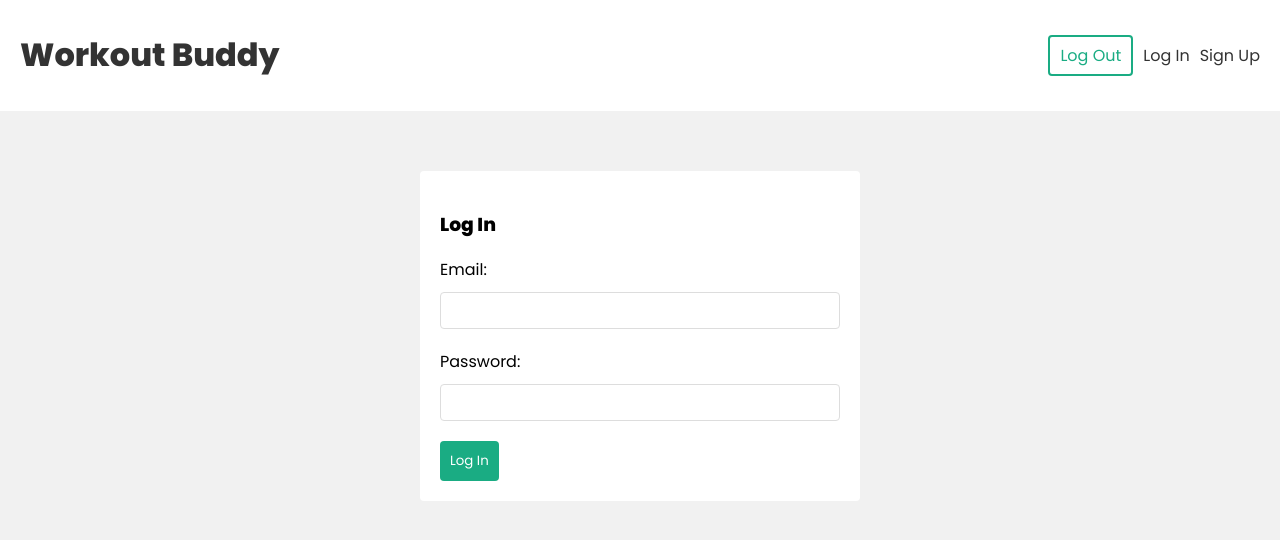
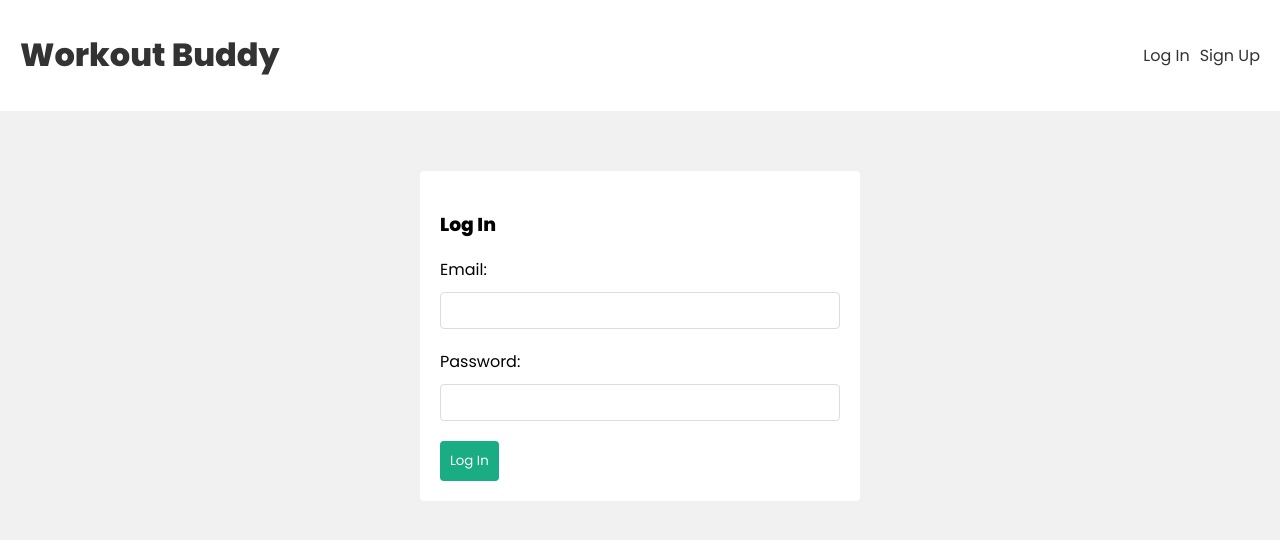
Before and after one commit to faimtonmoy/Mern_Authentication, a React (Create React App) app in the folder frontend/: page /login in a window 1280 px wide. Shown: the top 540 px of the page. Built offline with nearby package versions, Linux system fonts and the light colour scheme; the HTML template or start-up script is replaced by a standard one.

Commit message:
initial auth state set

```diff
--- a/frontend/src/components/Navbar.js
+++ b/frontend/src/components/Navbar.js
@@ -1,8 +1,10 @@
 import { Link } from "react-router-dom";
 import { useLogout } from "../hooks/useLogOut";
+import { useAuthContext } from "../hooks/useAuthContext";
 
 const Navbar = () => {
   const { logout } = useLogout();
+  const { user } = useAuthContext();
   const handleClick = () => {
     logout();
   };
@@ -14,13 +16,18 @@
           <h1>Workout Buddy</h1>
         </Link>
         <nav>
+          {user && (
             <div>
+              <span>{user.email}</span>
               <button onClick={handleClick}>Log Out</button>
             </div>
+          )}
+          {!user && (
             <div>
               <Link to="/login">Log In</Link>
               <Link to="/signup">Sign Up</Link>
             </div>
+          )}
         </nav>
       </div>
     </header>
--- a/frontend/src/context/AuthContext.js
+++ b/frontend/src/context/AuthContext.js
@@ -1,4 +1,4 @@
-import { createContext, useReducer } from "react";
+import { createContext, useReducer, useEffect } from "react";
 export const AuthContext = createContext();
 
 export const authReducer = (state, action) => {
@@ -16,10 +16,16 @@
   const [state, dispatch] = useReducer(authReducer, {
     user: null,
   });
-  console.log("state: ", state);
-  return(
-    <AuthContext.Provider value={{...state, dispatch}}>
-        {children}
+  useEffect(() => {
+    const user = JSON.parse(localStorage.getItem("user"));
+    if (user) {
+      dispatch({ type: "LOGIN", payload: user });
+    }
+  }, []);
+
+  return (
+    <AuthContext.Provider value={{ ...state, dispatch }}>
+      {children}
     </AuthContext.Provider>
-  )
+  );
 };
```
Lines whose indentation alone changed are shown as unchanged.
